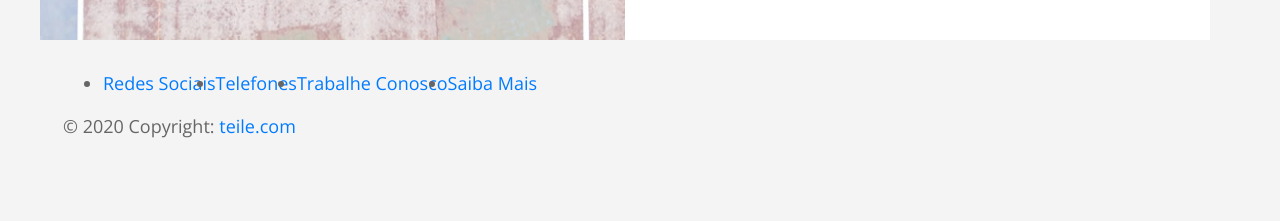
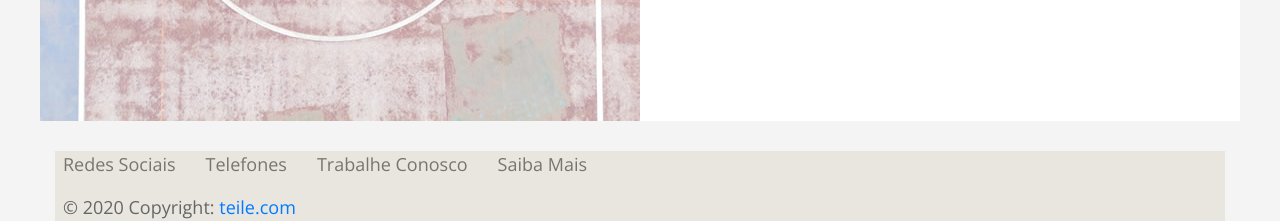
Before and after one commit to DanielMoreiraPinto/Atividade_Treinamento_GitHub, a plain HTML site: page index.html in a window 1280 px wide. Shown: the part 3960-4181 px from the top of the page. Before the commit the page ends 4100 px from the top, so only its background shows below. Drawn offline with nearby package versions, Linux system fonts and the light colour scheme.

Commit message:
Adicionando linhas do css do footer

```diff
--- a/css/style.css
+++ b/css/style.css
@@ -2,6 +2,33 @@ nav{
     position: fixed;
 }
 
+footer {
+	background-color:#e8e6df !important;
+
+
+}
+footer .footer-link {
+	color: #78756e;
+}
+footer: hover {
+	color:blue ;
+}
+footer ul {
+	list-style-type: none;
+	padding-left: 0;
+
+}
+footer ul li{
+	margin-right: 30px;
+
+
+footer .footer-copyright{
+  padding-left: 5px;
+}
+
+.footer-copyright a{
+	color:white !important;
+}
 
 #price {
     background-color: black;
```
